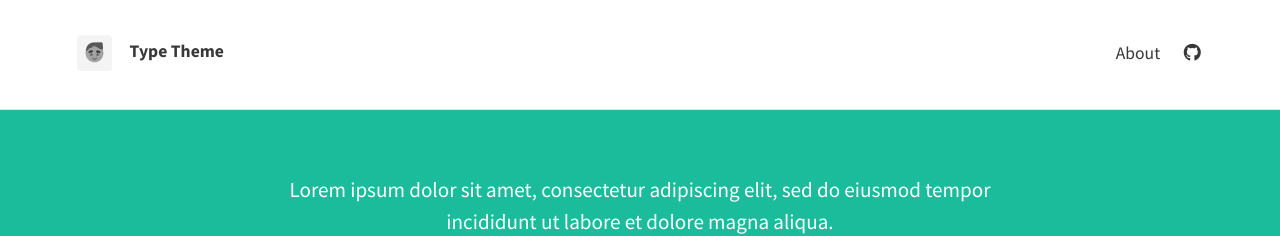
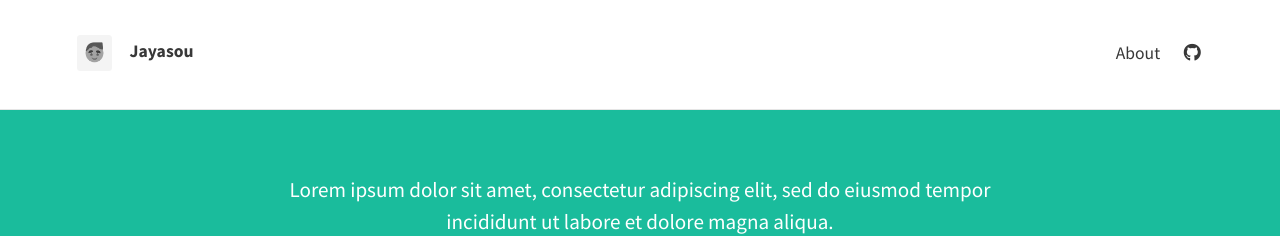
Before and after one commit to jayasou/jayasou.github.io, a Jekyll site: the page built from index.html, in a window 1280 px wide. Shown: the top 236 px of the page. Built offline with Jekyll 4.4.1, drawn with Linux system fonts in a browser that asks for light colours; nearby versions of some CDN libraries; the list of posts is cut into pages by our own code.

Commit message:
Update: base url 변경

```diff
--- a/_config.yml
+++ b/_config.yml
@@ -1,11 +1,11 @@
 # SITE CONFIGURATION
-baseurl: "/type-theme"
+baseurl: "/jayasou.github.io"
 url: "https://rohanchandra.github.io/"
 
 # THEME-SPECIFIC CONFIGURATION
 theme_settings:
   # Meta
-  title: Type Theme
+  title: Jayasou
   avatar: assets/img/avatar.png
   favicon: assets/favicon.ico
   gravatar: # Email MD5 hash
```
